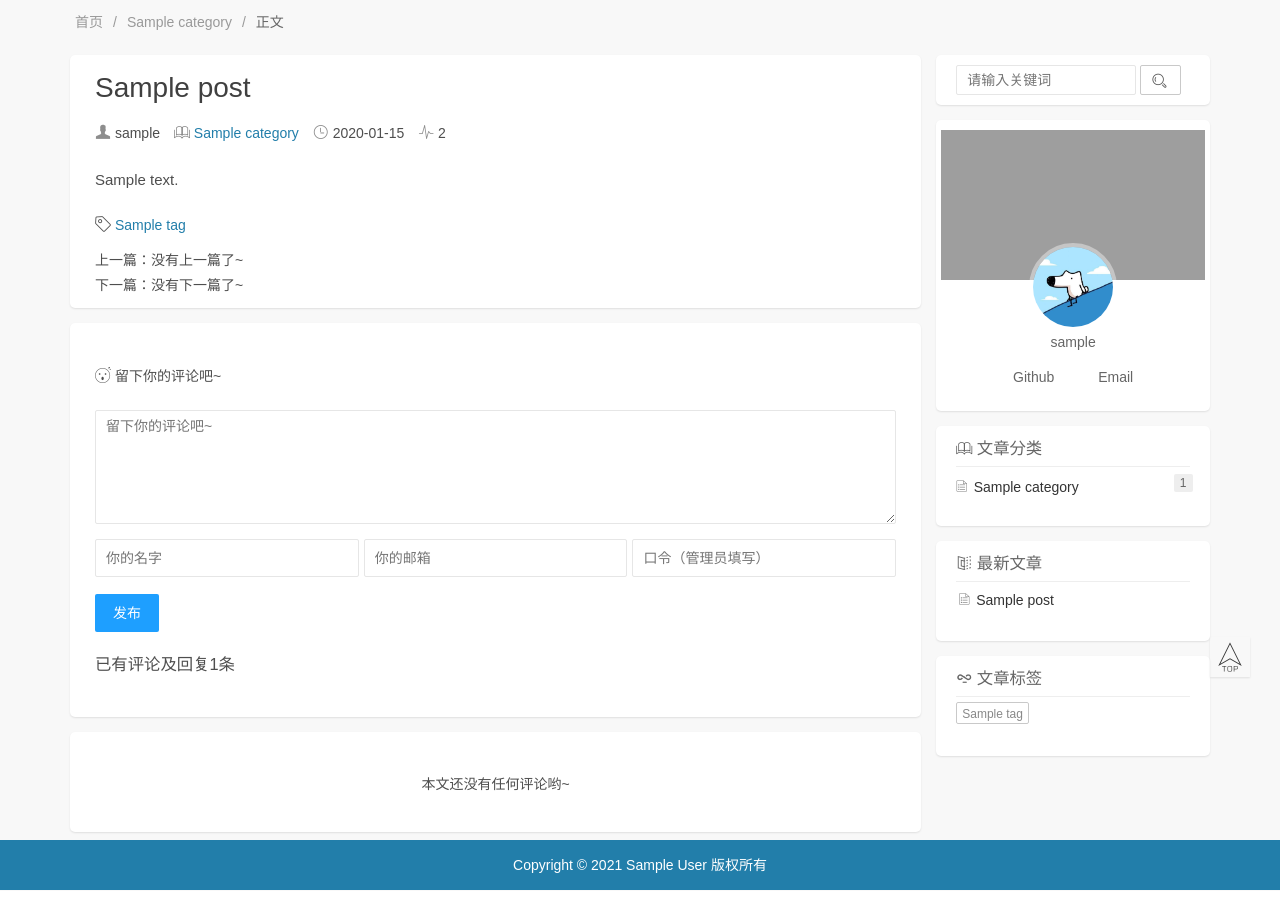
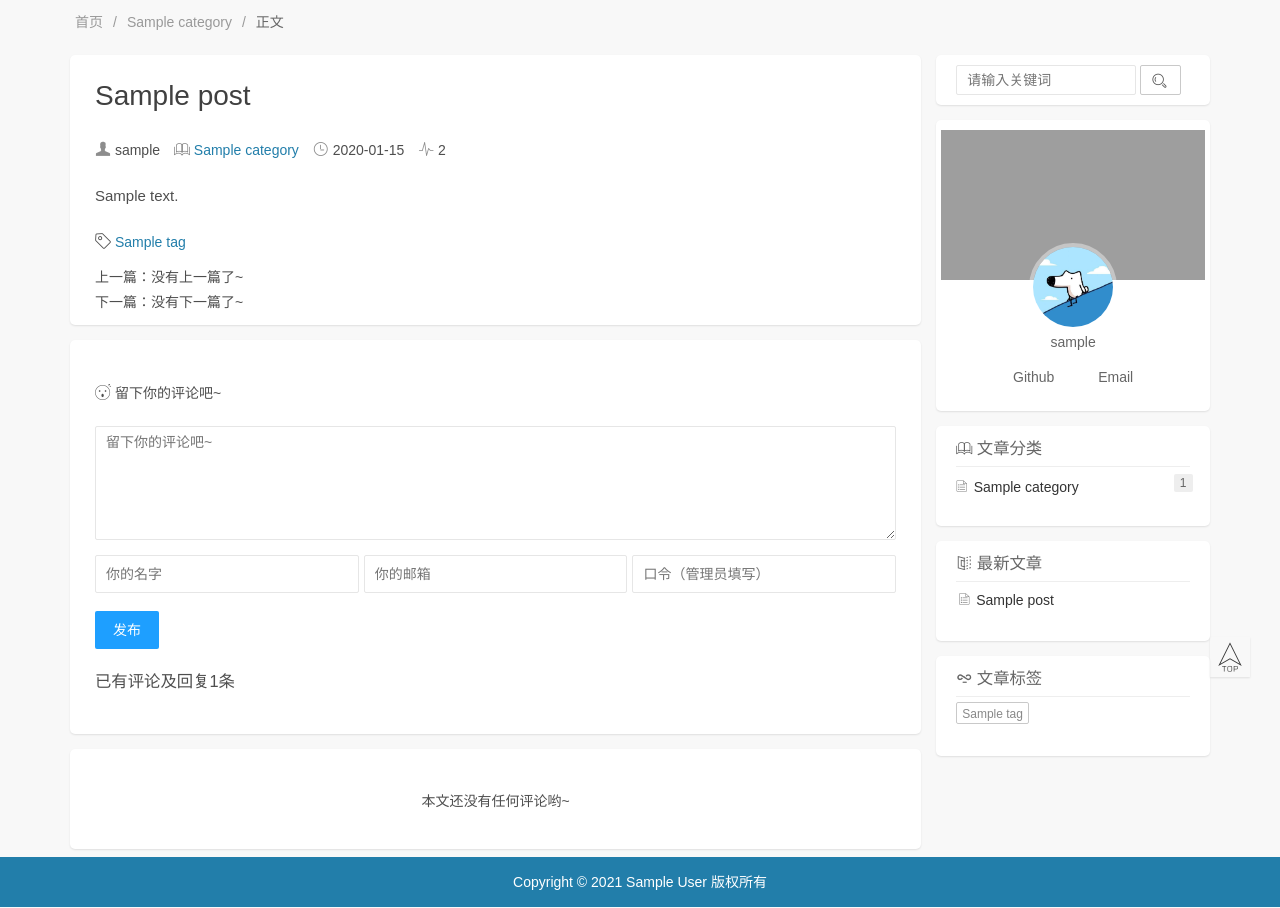
Before and after one commit to bricker11/flask-blog, a Flask app: page /post/1 in a window 1280 px wide. Shown: the part 60-968 px from the top of the page. Run offline with Flask 2, Linux system fonts and the light colour scheme; tables that the repository leaves empty hold one stand-in row (values such as "Sample post"); grey boxes are pictures that could not be loaded.

```diff
--- a/app/static/main.css
+++ b/app/static/main.css
@@ -319,6 +319,7 @@ body {
 
 .post-title h1 {
     color: #404040;
+    line-height: 1.5em;
 }
 
 /*正文页文章描述信息*/
```
